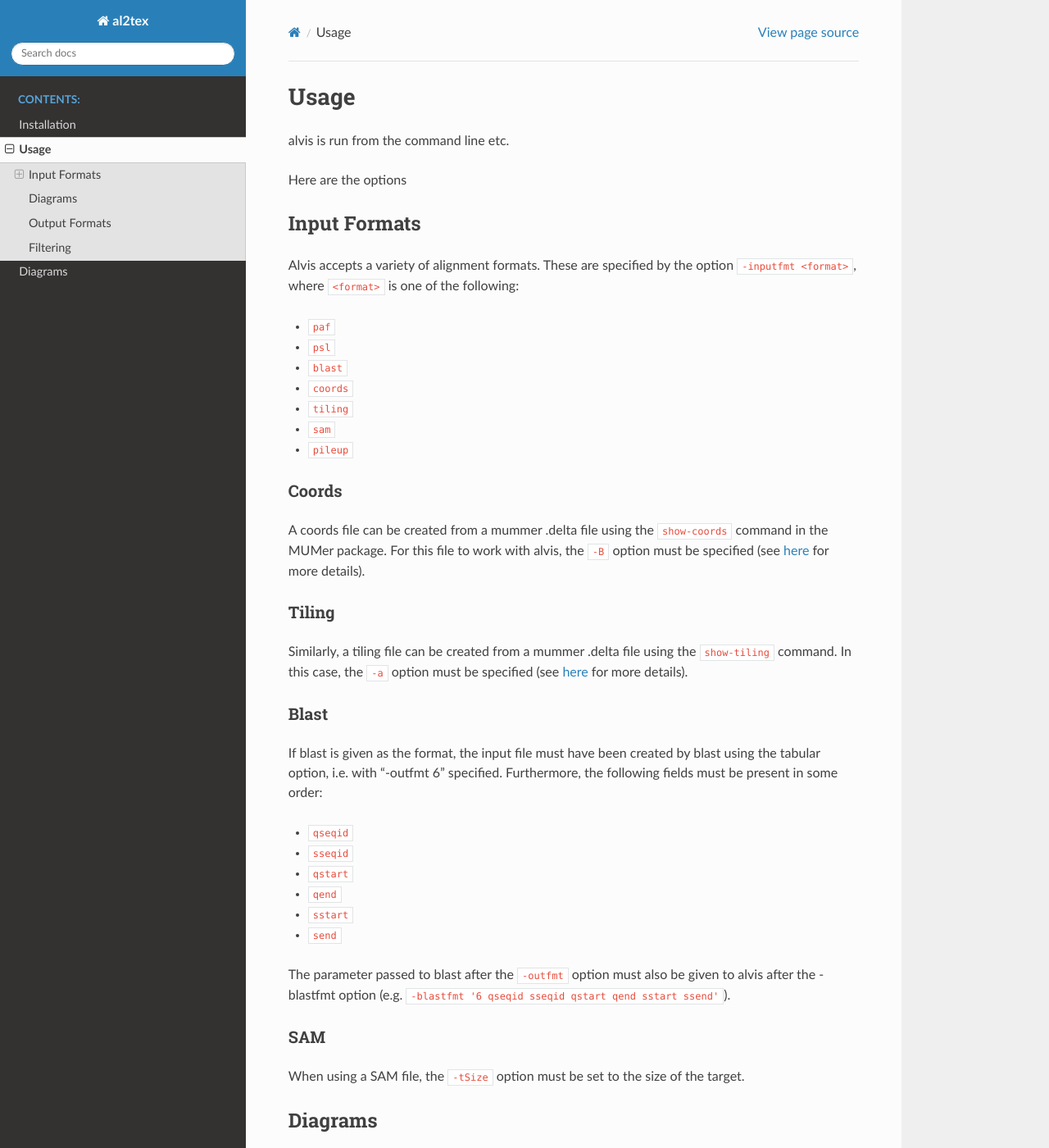
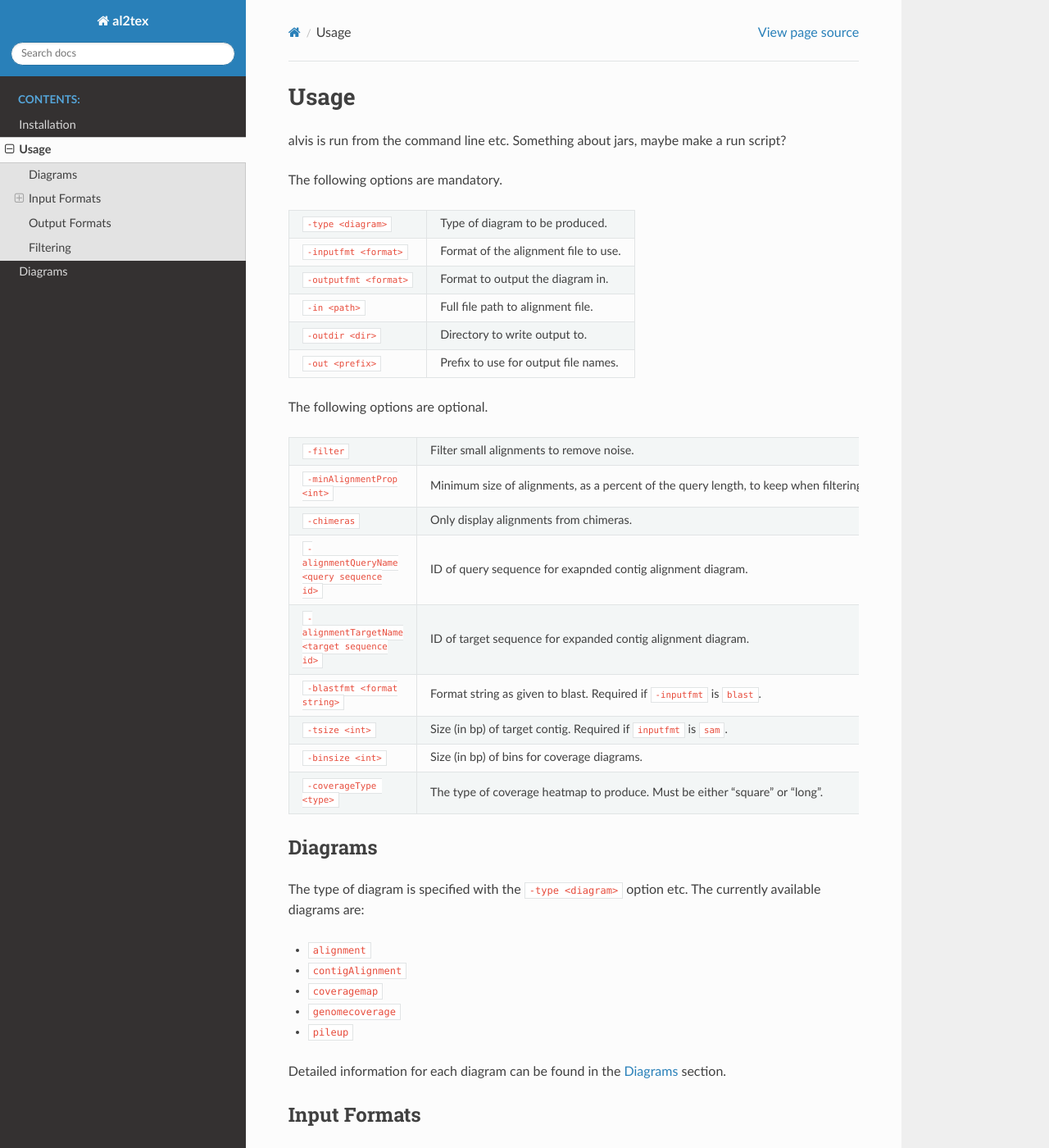
Before and after one commit to richardmleggett/al2tex, a Sphinx documentation site: the page built from docs/usage/usage.rst, in a window 1280 px wide and 1400 px high. Shown: the whole window at 82% size. Built offline with Sphinx 7.4.7 and the Read the Docs theme 2.0.0, drawn with Linux system fonts in a browser that asks for light colours; some of the changed text lies outside the part shown.

Commit message:
Update usage.rst

```diff
--- a/docs/usage/usage.rst
+++ b/docs/usage/usage.rst
@@ -1,10 +1,65 @@
 Usage
 ==========
 
-alvis is run from the command line etc.
+alvis is run from the command line etc. Something about jars, maybe make a run script?
 
-Here are the options
+The following options are mandatory.
 
++-------------------------+---------------------------------------+
+| ``-type <diagram>``     |   Type of diagram to be produced.     |
++-------------------------+---------------------------------------+
+| ``-inputfmt <format>``  |   Format of the alignment file to use.|
++-------------------------+---------------------------------------+
+| ``-outputfmt <format>`` |   Format to output the diagram in.    |
++-------------------------+---------------------------------------+
+| ``-in <path>``          |  Full file path to alignment file.    |
++-------------------------+---------------------------------------+
+| ``-outdir <dir>``       |  Directory to write output to.        |
++-------------------------+---------------------------------------+
+| ``-out <prefix>``       |  Prefix to use for output file names. |
++-------------------------+---------------------------------------+
+
+The following options are optional.
+
++----------------------------------------------+---------------------------------------------+
+| ``-filter``                                  | Filter small alignments to remove noise.    |
++----------------------------------------------+---------------------------------------------+
+| ``-minAlignmentProp <int>``                  | Minimum size of alignments, as a percent of |
+|                                              | the query length, to keep when filtering.   |
++----------------------------------------------+---------------------------------------------+
+| ``-chimeras``                                | Only display alignments from chimeras.      |
++----------------------------------------------+---------------------------------------------+
+| ``-alignmentQueryName <query sequence id>``  | ID of query sequence for exapnded contig    |
+|                                              | alignment diagram.                          |
++----------------------------------------------+---------------------------------------------+
+| ``-alignmentTargetName <target sequence id>``| ID of target sequence for expanded contig   |
+|                                              | alignment diagram.                          |
++----------------------------------------------+---------------------------------------------+
+| ``-blastfmt <format string>``                | Format string as given to blast. Required   |
+|                                              | if ``-inputfmt`` is ``blast``.              |
++----------------------------------------------+---------------------------------------------+
+| ``-tsize <int>``                             | Size (in bp) of target contig. Required if  |
+|                                              | ``inputfmt`` is ``sam``.                    |
++----------------------------------------------+---------------------------------------------+
+| ``-binsize <int>``                           | Size (in bp) of bins for coverage diagrams. |
++----------------------------------------------+---------------------------------------------+
+| ``-coverageType  <type>``                    | The type of coverage heatmap to produce.    |
+|                                              | Must be either "square" or "long".          |
++----------------------------------------------+---------------------------------------------+
+
+
+Diagrams
+---------
+
+The type of diagram is specified with the ``-type <diagram>`` option etc. The currently available diagrams are:
+
+- ``alignment``
+- ``contigAlignment``
+- ``coveragemap``
+- ``genomecoverage``
+- ``pileup``
+
+Detailed information for each diagram can be found in the :doc:`diagrams` section.
 
 Input Formats
 -------------
@@ -47,19 +102,6 @@ SAM
 ....
 When using a SAM file, the ``-tSize`` option must be set to the size of the target.
 
-Diagrams
----------
-
-The type of diagram is specified with the ``-type <diagram>`` option etc. The currently available diagrams are:
-
-- ``alignment``
-- ``contigAlignment``
-- ``coveragemap``
-- ``genomecoverage``
-- ``pileup``
-
-Detailed information for each diagram can be found in the :doc:`diagrams` section.
-
 Output Formats
 --------------
 
```
